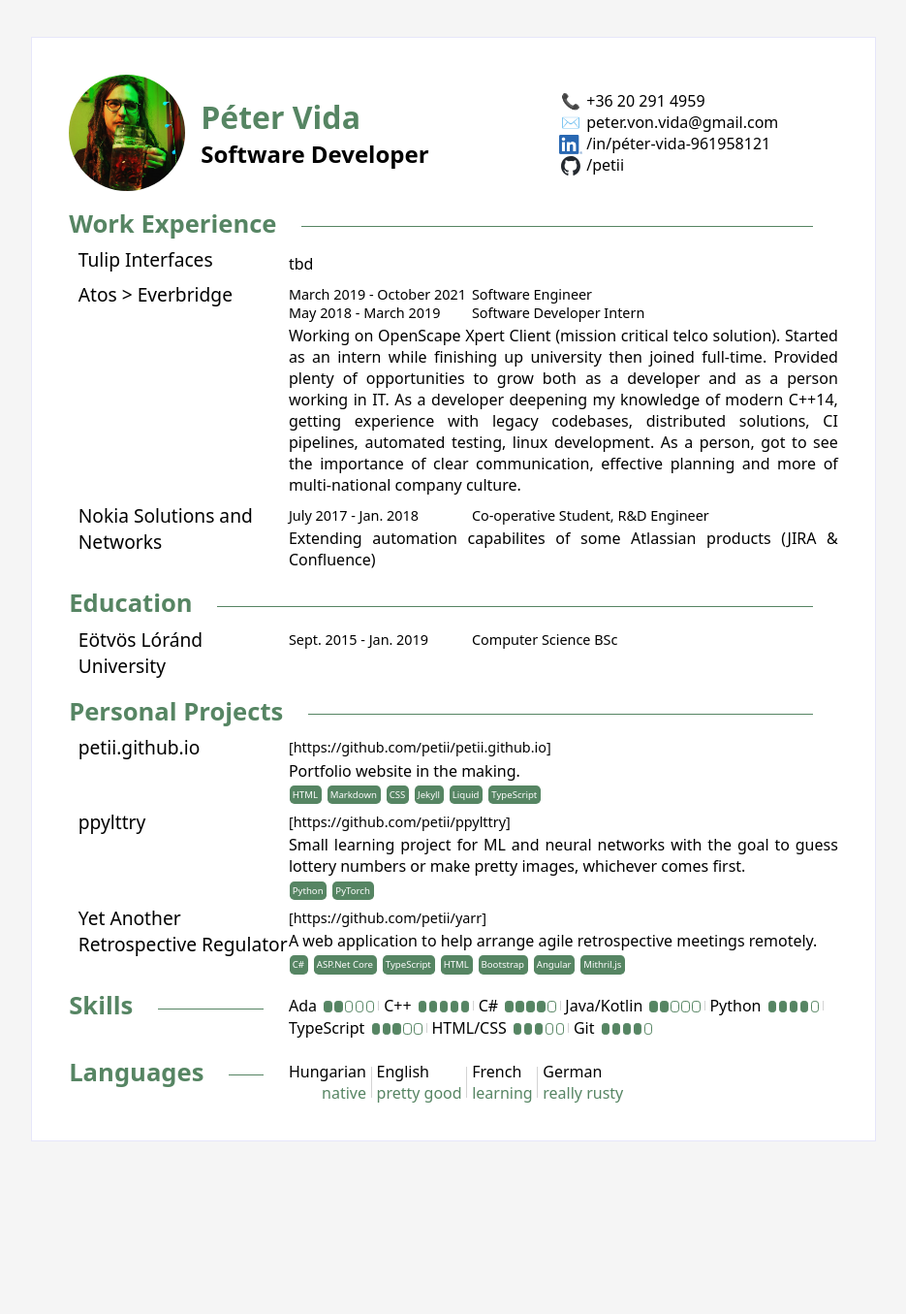
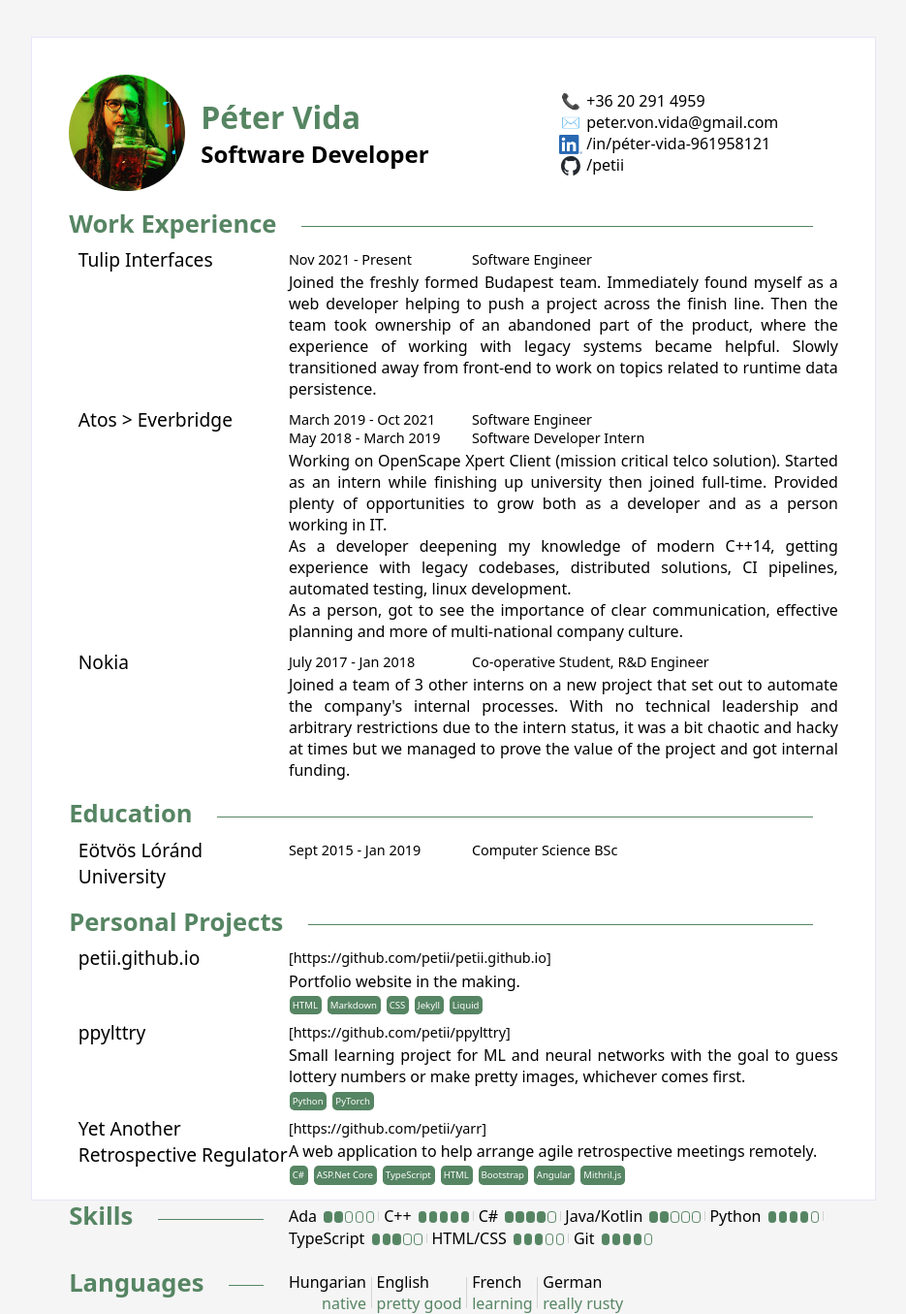
Before and after one commit to petii/petii.github.io, a Jekyll site: the page built from resume.html, in a window 1280 px wide. Shown: the whole page at 97% size, without its empty margins (172-1107 px from the left). Built offline with Jekyll 4.4.1, drawn with Linux system fonts in a browser that asks for light colours; before the commit the page ends 1215 px from its top, so only the background shows below that.

Commit message:
longer job longer job descriptions

```diff
--- a/_data/resume.yaml
+++ b/_data/resume.yaml
@@ -23,43 +23,55 @@ contact:
 jobs:
   - name: "Tulip Interfaces"
     desc: >-
-      tbd
+      Joined the freshly formed Budapest team. Immediately found myself as a
+      web developer helping to push a project across the finish line. Then
+      the team took ownership of an abandoned part of the product, where the
+      experience of working with legacy systems became helpful. Slowly
+      transitioned away from front-end to work on topics related to runtime
+      data persistence.
+    positions:
+      - date: "Nov 2021 - Present"
+        title: "Software Engineer"
+    tech: [React, TypeScript, Go, Docker, PostgreSQL]
   - name: "Atos > Everbridge"
     desc: >-
       Working on OpenScape Xpert Client (mission critical telco solution).
       Started as an intern while finishing up university then joined full-time.
       Provided plenty of opportunities to grow both as a developer and as a
-      person working in IT.
+      person working in IT. <br />
       As a developer deepening my knowledge of modern C++14, getting experience
       with legacy codebases, distributed solutions, CI pipelines, automated
-      testing, linux development.
+      testing, linux development. <br />
       As a person, got to see the importance of clear communication, effective
       planning and more of multi-national company culture.
     positions:
-      - date:  "March 2019 - October 2021"
+      - date:  "March 2019 - Oct 2021"
         title: "Software Engineer"
       - date:  "May 2018 - March 2019"
         title: "Software Developer Intern"
     tech: [C++, Qt, CMake, Java, Jenkins]
-  - name: "Nokia Solutions and Networks"
+  - name: "Nokia"
     desc: >-
-      Extending automation capabilites of some Atlassian products
-      (JIRA & Confluence)
+      Joined a team of 3 other interns on a new project that set out to automate
+      the company's internal processes. With no technical leadership and
+      arbitrary restrictions due to the intern status, it was a bit chaotic and
+      hacky at times but we managed to prove the value of the project and got
+      internal funding.
     positions:
-      - date:  "July 2017 - Jan. 2018"
+      - date:  "July 2017 - Jan 2018"
         title: "Co-operative Student, R&D Engineer"
-    tech: [Groovy, HTML, ]
+    tech: [Groovy, Javascript, HTML, Jira/Confluence Admin]
 
 education:
   - school: "Eötvös Lóránd University"
-    date:   "Sept. 2015 - Jan. 2019"
+    date:   "Sept 2015 - Jan 2019"
     degree: "Computer Science BSc"
 
 projects:
   - name: "petii.github.io"
     repo: "https://github.com/petii/petii.github.io"
     desc: "Portfolio website in the making."
-    tech: [HTML, Markdown, CSS, Jekyll, Liquid, TypeScript]
+    tech: [HTML, Markdown, CSS, Jekyll, Liquid]
   - name: "ppylttry"
     repo: "https://github.com/petii/ppylttry"
     desc: >-
```
